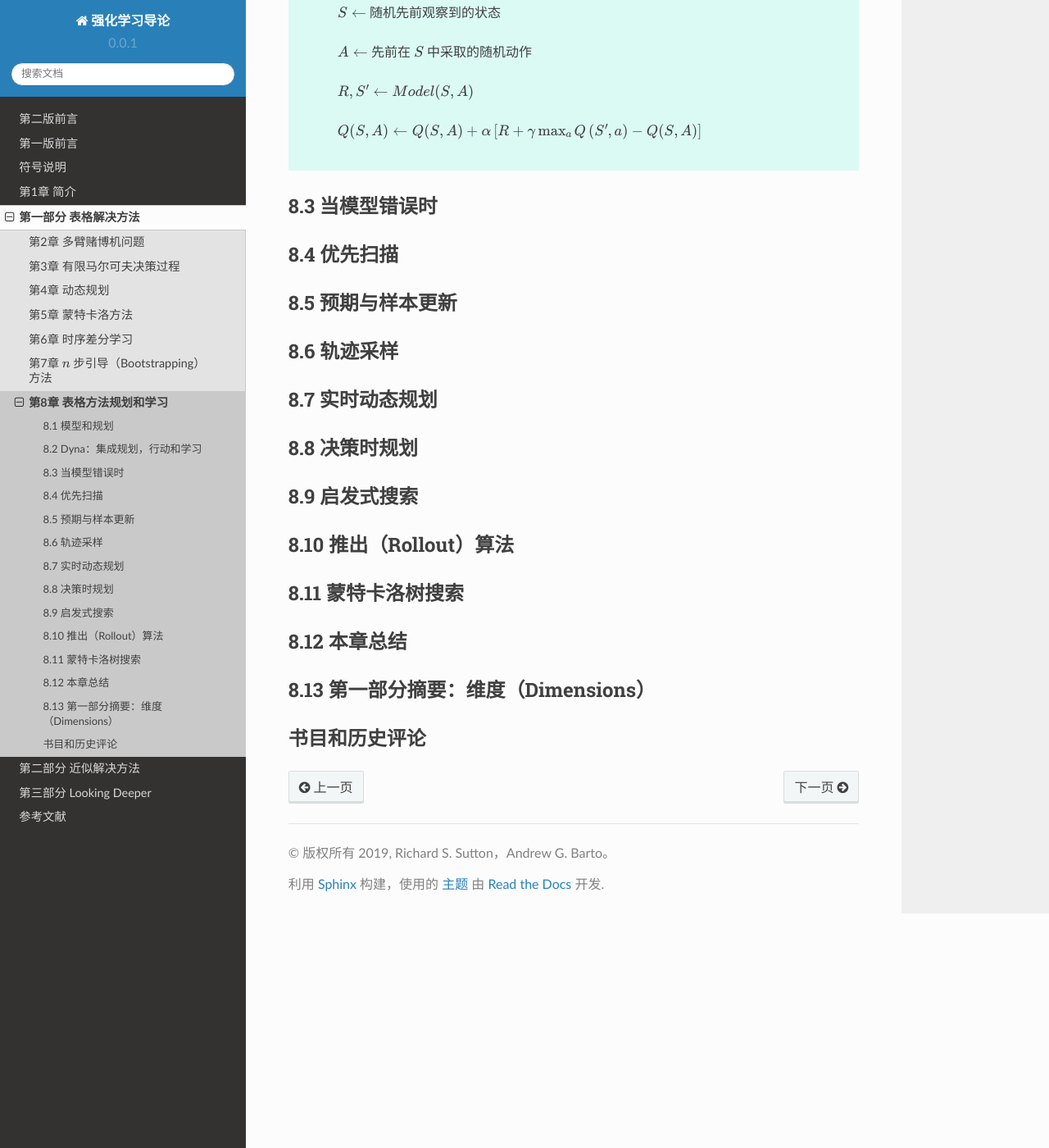
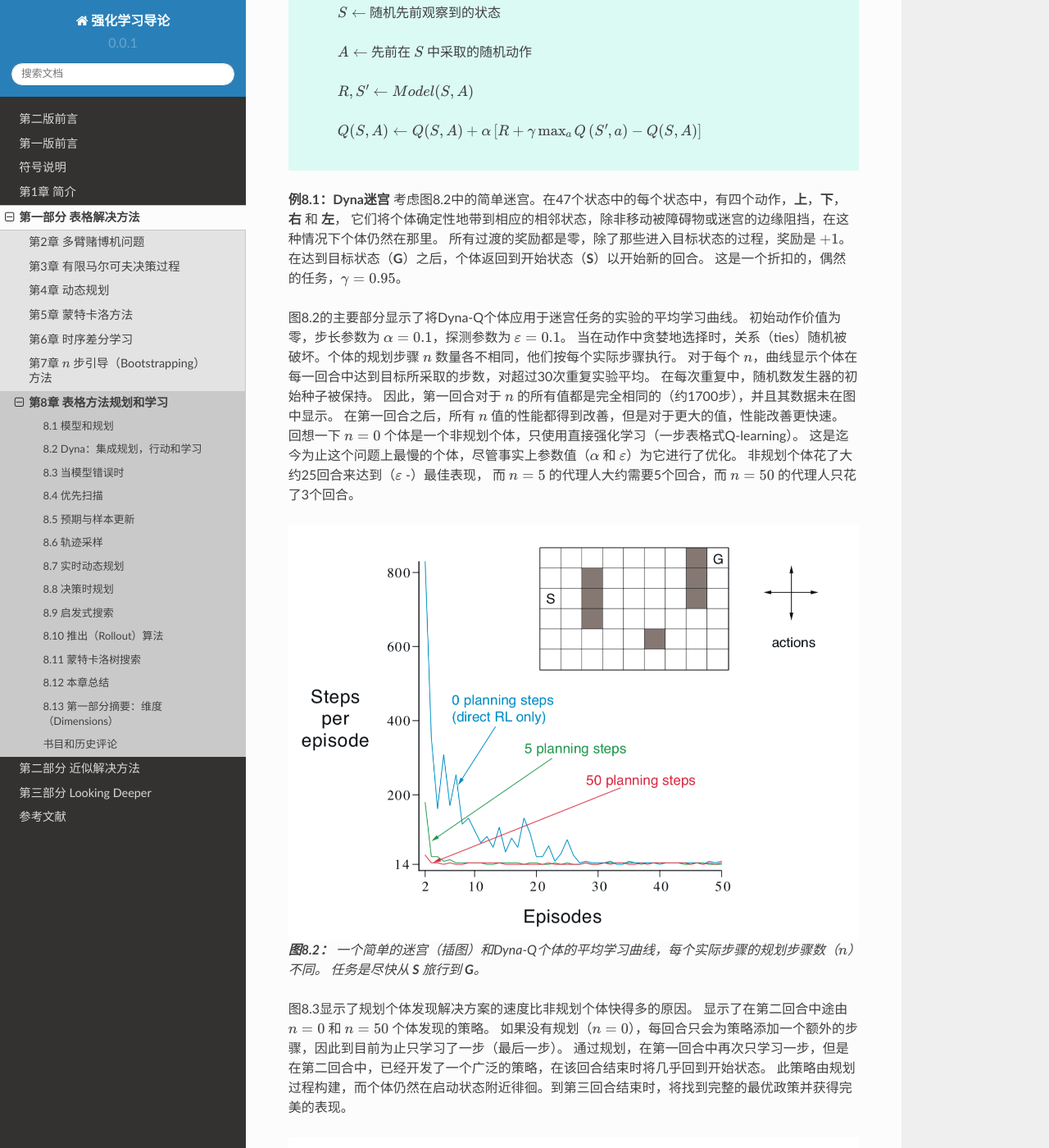
Before and after one commit to qiwihui/reinforcement-learning-an-introduction-chinese, a Sphinx documentation site: the page built from source/partI/chapter8/planning_and_learning_with_tabular_methods.rst, in a window 1280 px wide and 1400 px high, scrolled down 4341 px. Shown: the whole window at 82% size. Built offline with Sphinx 7.4.7 and the Read the Docs theme 2.0.0, drawn with Linux system fonts in a browser that asks for light colours; some of the changed text lies outside the part shown.

Commit message:
docs: 8.2 Dyna：集成规划，行动和学习（二）

```diff
--- a/source/partI/chapter8/planning_and_learning_with_tabular_methods.rst
+++ b/source/partI/chapter8/planning_and_learning_with_tabular_methods.rst
@@ -181,6 +181,49 @@ Dyna个体的整体架构，其中Dyna-Q算法就是一个例子，如图8.1所
 
             :math:`Q(S, A) \leftarrow Q(S, A)+\alpha\left[R+\gamma \max _{a} Q\left(S^{\prime}, a\right)-Q(S, A)\right]`
 
+**例8.1：Dyna迷宫** 考虑图8.2中的简单迷宫。在47个状态中的每个状态中，有四个动作，**上**，**下**，**右** 和 **左**，
+它们将个体确定性地带到相应的相邻状态，除非移动被障碍物或迷宫的边缘阻挡，在这种情况下个体仍然在那里。
+所有过渡的奖励都是零，除了那些进入目标状态的过程，奖励是 :math:`+1`。
+在达到目标状态（**G**）之后，个体返回到开始状态（**S**）以开始新的回合。
+这是一个折扣的，偶然的任务，:math:`\gamma=0.95`。
+
+图8.2的主要部分显示了将Dyna-Q个体应用于迷宫任务的实验的平均学习曲线。
+初始动作价值为零，步长参数为 :math:`\alpha=0.1`，探测参数为 :math:`\varepsilon=0.1`。
+当在动作中贪婪地选择时，关系（ties）随机被破坏。个体的规划步骤 :math:`n` 数量各不相同，他们按每个实际步骤执行。
+对于每个 :math:`n`，曲线显示个体在每一回合中达到目标所采取的步数，对超过30次重复实验平均。
+在每次重复中，随机数发生器的初始种子被保持。
+因此，第一回合对于 :math:`n` 的所有值都是完全相同的（约1700步），并且其数据未在图中显示。
+在第一回合之后，所有 :math:`n` 值的性能都得到改善，但是对于更大的值，性能改善更快速。
+回想一下 :math:`n=0` 个体是一个非规划个体，只使用直接强化学习（一步表格式Q-learning）。
+这是迄今为止这个问题上最慢的个体，尽管事实上参数值（:math:`\alpha` 和 :math:`\varepsilon`）为它进行了优化。
+非规划个体花了大约25回合来达到（:math:`\varepsilon` -）最佳表现，
+而 :math:`n=5` 的代理人大约需要5个回合，而 :math:`n=50` 的代理人只花了3个回合。
+
+.. figure:: images/figure-8.2.png
+
+    **图8.2：** 一个简单的迷宫（插图）和Dyna-Q个体的平均学习曲线，每个实际步骤的规划步骤数（:math:`n`）不同。
+    任务是尽快从 **S** 旅行到 **G**。
+
+图8.3显示了规划个体发现解决方案的速度比非规划个体快得多的原因。
+显示了在第二回合中途由 :math:`n=0` 和 :math:`n=50` 个体发现的策略。
+如果没有规划（:math:`n=0`），每回合只会为策略添加一个额外的步骤，因此到目前为止只学习了一步（最后一步）。
+通过规划，在第一回合中再次只学习一步，但是在第二回合中，已经开发了一个广泛的策略，在该回合结束时将几乎回到开始状态。
+此策略由规划过程构建，而个体仍然在启动状态附近徘徊。到第三回合结束时，将找到完整的最优政策并获得完美的表现。
+
+.. figure:: images/figure-8.3.png
+
+    **图8.3：** 在第二回合中途通过规划和非规划Dyna-Q个体找到的策略。
+    箭头表示每个状态的贪婪行为；如果没有显示状态的箭头，则其所有动作价值都相等。
+    黑色方块表示个体的位置。
+
+在Dyna-Q中，学习和规划是通过完全相同的算法完成的，根据真实的学习经验和模拟的规划经验进行操作。
+由于规划逐步进行，因此混合规划和行动是微不足道的。两者都尽可能快地进行。
+个体总是被动并始终是审慎的，立即响应最新的感官信息，但总是在后台进行规划。后台中还有模型学习过程。
+随着新信息的获得，模型会更新以更好地匹配现实。
+随着模型的变化，正在进行的规划过程将逐渐计算出与新模型匹配的不同行为方式。
+
+*练习8.1* 图8.3中的非规划方法看起来特别差，因为它是一步法；使用多步引导的方法会做得更好。
+你认为第7章中的多步引导方法之一可以和Dyna方法一样吗？解释为什么能或者为什么不能。
 
 
 8.3 当模型错误时
```
Also changed, not shown: source/partI/chapter8/images/figure-8.2.png (added), source/partI/chapter8/images/figure-8.3.png (added).
